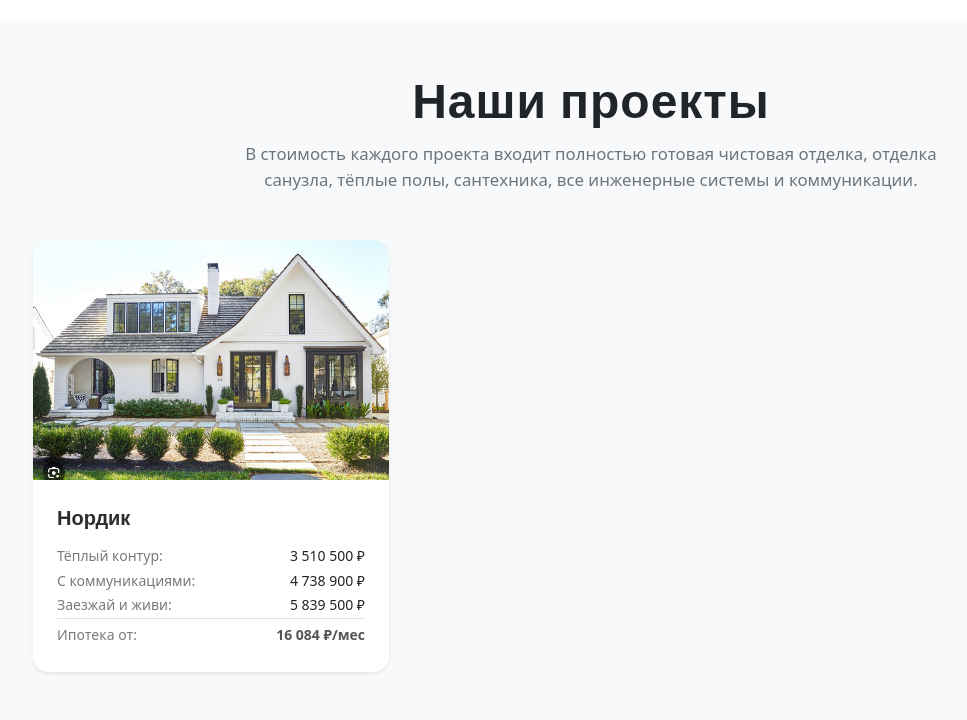
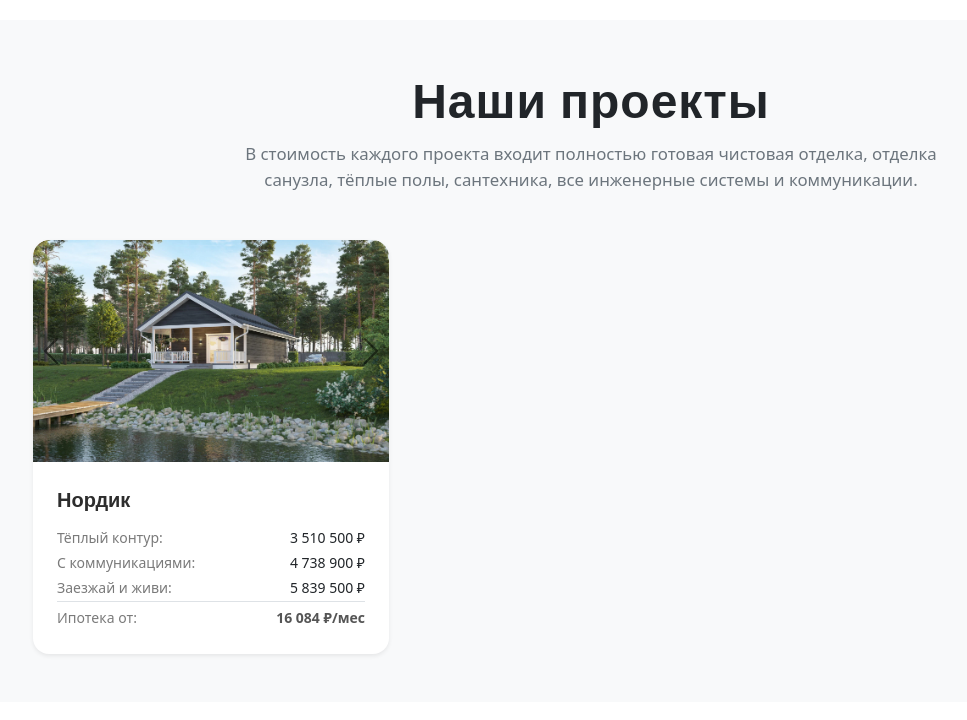
Before and after one commit to Iralim/kf_website, a Flask app: page / in a window 1280 px wide. Shown: the part 1028-1748 px from the top of the page, without its empty margins (49-1016 px from the left). After the commit the page ends 1685 px from the top, so only its background shows below. Run offline with Flask 3, Linux system fonts and the light colour scheme; data comes from the database, SQL or seed files in the repository.

Commit message:
Basic slider on card, hard coded image path

```diff
--- a/app/static/css/style.css
+++ b/app/static/css/style.css
@@ -8,9 +8,7 @@
 .navbar, .navbar img {
   transition: all 0.3s ease;
 }
-   /* .navbar .container{
-    /* border: 1px solid black; */
-    /* height: 35px; } */
+
 /* Класс, который добавляется при прокрутке */
 .navbar.shrink {
   padding-top: 0.3rem !important;
@@ -35,12 +33,12 @@
     width: 230px;
   }
 }
+
 /* Background picture */
 .b-img-with-bg {
   background-image: url(../images/tskny5iwscpyekaoxngoxll8t7hiibna.webp);
   background-position: center;
   background-repeat: no-repeat;
-
 }
 
 /* Круглые кнопки соцсетей */
@@ -77,31 +75,31 @@
 @media (max-width: 767.98px) {
   .navbar-collapse {
     position: absolute;
-    top: 100%; /* сразу под navbar */
+    top: 100%;
     left: 0;
     width: 100%;
-    background: white; /* фон, чтобы текст был читаем */
+    background: white;
     z-index: 1000;
     box-shadow: 0 4px 10px rgba(0,0,0,0.1);
     text-align: center;
   }
 
   .navbar-collapse.collapse.show {
-    display: block; /* чтобы не прыгало */
+    display: block;
   }
 }
+
 /* Projects buttons */
 .btn-projects {
-  background-color: rgba(0, 0, 0, 0.6); /* тёмный прозрачный фон */
-  color: #fff; /* белый текст */
-  border: none; /* убираем рамку, если нужно */
+  background-color: rgba(0, 0, 0, 0.6);
+  color: #fff;
+  border: none;
   transition: background-color 0.3s ease;
 }
 
 .btn-projects:hover {
-  background-color: rgba(0, 0, 0, 0.8); /* чуть менее прозрачный при наведении */
+  background-color: rgba(0, 0, 0, 0.8);
 }
-
 
 /* Стили для бейджей */
 .badge-accent {
@@ -134,7 +132,6 @@
   font-family: 'Oswald', sans-serif;
 }
 
-
 /* Карточки преимуществ */
 .card {
   border-radius: 16px;
@@ -159,40 +156,78 @@
   transform: scale(1.1);
 }
 
-/* Секция проектов */
+/* Секция проектов - ОДИН РАЗ */
 .project-card {
-  border-radius: 16px;
-  overflow: hidden;
-  transition: transform 0.3s ease, box-shadow 0.3s ease;
-}
-
-.project-card img {
-  height: 240px;
-  object-fit: cover;
+  border-radius: 1rem;
+  transition: transform 0.35s ease, box-shadow 0.35s ease;
+  background-color: #fff;
 }
 
 .project-card:hover {
-  transform: translateY(-5px);
-  box-shadow: 0 12px 25px rgba(0, 0, 0, 0.12);
+  transform: translateY(-6px);
+  box-shadow: 0 8px 25px rgba(0, 0, 0, 0.08);
 }
 
-.project-card .card-title {
-  font-family: 'Oswald', sans-serif;
+.project-image-wrapper {
+  overflow: hidden;
+  border-top-left-radius: 1rem;
+  border-top-right-radius: 1rem;
 }
 
-.project-card .btn {
-  border-radius: 8px;
+/* Анимация изображений - единый подход */
+.carousel-inner img {
+  transition: transform 0.5s ease;
 }
-/* Рубли */
 
+.project-card:hover .carousel-inner img {
+  transform: scale(1.05);
+}
 
-/* Или альтернативный вариант с Unicode символом */
+/* Мягкий текст */
+.project-card th {
+  font-weight: 400;
+  color: #7a7a7a;
+}
+
+.project-card td {
+  color: #555;
+}
+
+/* Уплотнённая таблица */
+.compact-table th,
+.compact-table td {
+  padding: 0.25rem 0;
+  line-height: 1.2;
+}
+
+/* Эффект наведения */
+a.text-reset:hover .project-card {
+  box-shadow: 0 10px 28px rgba(0, 0, 0, 0.1);
+}
+
+a.text-reset {
+  display: block;
+}
+
+/* Убираем фон у стрелок */
+.carousel-control-prev-icon,
+.carousel-control-next-icon {
+  filter: invert(1) grayscale(100);
+}
+
+/* Небольшие стрелки для карточки */
+.carousel-control-prev,
+.carousel-control-next {
+  width: 10%;
+}
+
+/* Рубли с Unicode символом */
 .rub::after {
   content: "₽";
   font-family: system-ui;
   margin-left: 2px;
 }
-*/
+
 /* Галерея проекта */
 .gallery-wrapper {
   max-width: 900px;
@@ -212,6 +247,7 @@
   opacity: 0;
   transition: opacity 0.3s ease;
 }
+
 .main-image:hover .zoom-hint {
   opacity: 1;
 }
@@ -226,11 +262,13 @@
   opacity: 0.8;
   transition: transform 0.3s ease, opacity 0.3s ease, box-shadow 0.3s ease;
 }
+
 .thumb-img:hover {
   opacity: 1;
   transform: scale(1.05);
   box-shadow: 0 4px 10px rgba(0,0,0,0.2);
 }
+
 .thumb-img.active {
   opacity: 1;
   border: 3px solid #0d6efd;
@@ -265,10 +303,7 @@
     max-height: 90vh;
     width: 100%;
   }
-}
 
-/* Добавить в ваш CSS файл */
-@media (max-width: 768px) {
   .table-responsive table {
     font-size: 0.875rem;
   }
--- a/app/templates/index.html
+++ b/app/templates/index.html
@@ -18,8 +18,28 @@
       <div class="col-md-6 col-lg-4">
   <a href="{{ url_for('main.details', id=house.id) }}" class="text-decoration-none text-reset">
     <div class="card project-card border-0 shadow-sm h-100 overflow-hidden">
-            <div class="project-image-wrapper">
-              <img src="../static/images/house.png" class="card-img-top" alt="Проект дома {{ house.title }}">
+
+      <!-- Слайдер -->
+      <div id="carouselHouse1" class="carousel slide project-image-wrapper" data-bs-ride="carousel" data-bs-interval="7000">
+        <div class="carousel-inner">
+          <div class="carousel-item active">
+            <img src="../static/houses_images/house_1/1.webp" class="card-img-top" alt="Проект дома {{ house.title }}">
+          </div>
+          <div class="carousel-item">
+            <img src="../static/houses_images/house_1/2.webp" class="card-img-top" alt="Проект дома {{ house.title }}">
+          </div>
+          <div class="carousel-item">
+            <img src="../static/houses_images/house_1/3.webp" class="card-img-top" alt="Проект дома {{ house.title }}">
+          </div>
+        </div>
+
+        <!-- Стрелки -->
+        <button class="carousel-control-prev" type="button" data-bs-target="#carouselHouse1" data-bs-slide="prev">
+          <span class="carousel-control-prev-icon"></span>
+        </button>
+        <button class="carousel-control-next" type="button" data-bs-target="#carouselHouse1" data-bs-slide="next">
+          <span class="carousel-control-next-icon"></span>
+        </button>
       </div>
 
       <div class="card-body text-start p-4">
```
Also changed, not shown: other parts of app/templates/index.html (+2 -46 lines), app/static/house_project_1/1.jpg (deleted), app/static/house_project_1/2.webp (deleted), app/static/house_project_1/3.webp (deleted), app/static/house_project_1/4.webp (deleted), app/static/houses_images/house_1/1.webp (added), app/static/houses_images/house_1/2.webp (added), app/static/houses_images/house_1/3.webp (added), app/static/uploads/houses/uploads/houses/house.png (deleted). Lines whose indentation alone changed are shown as unchanged.
